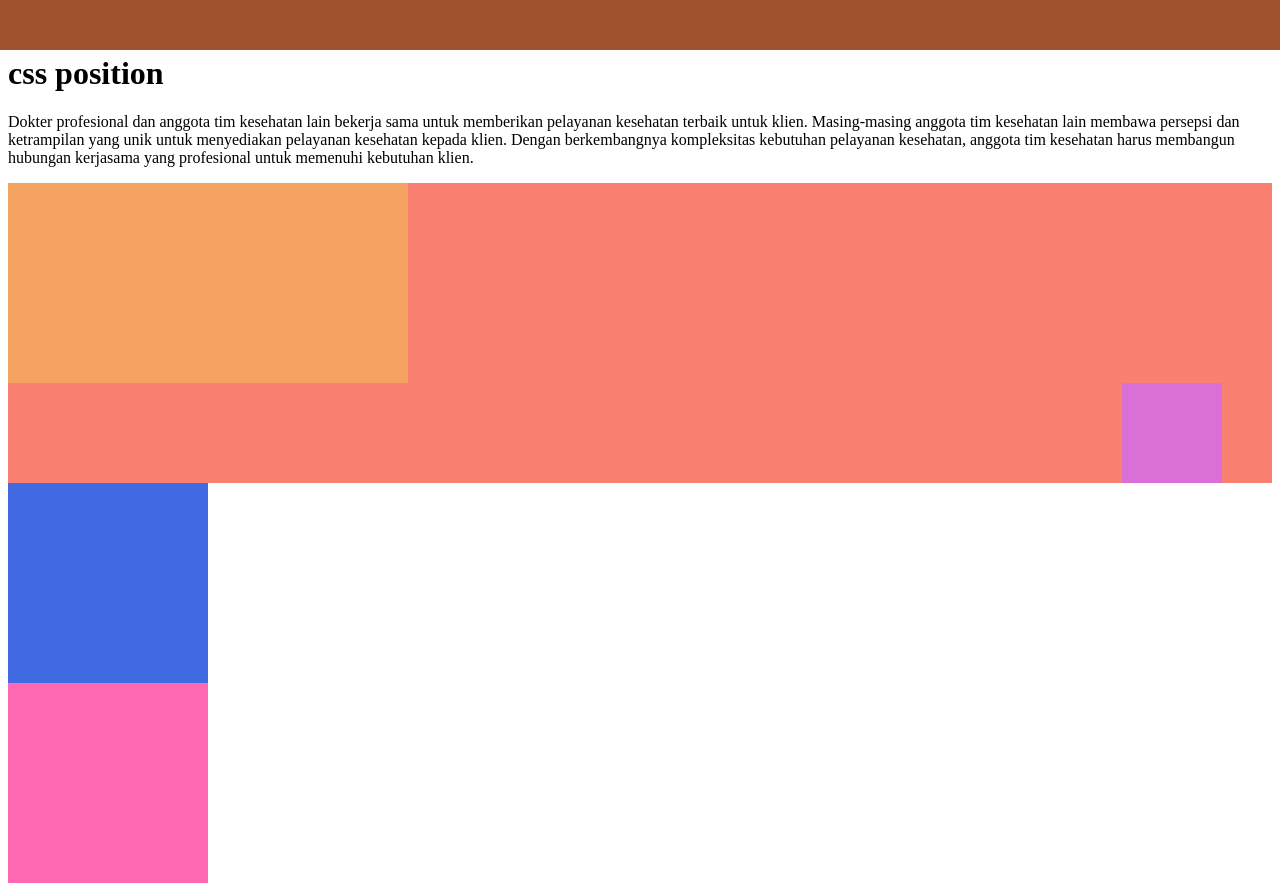
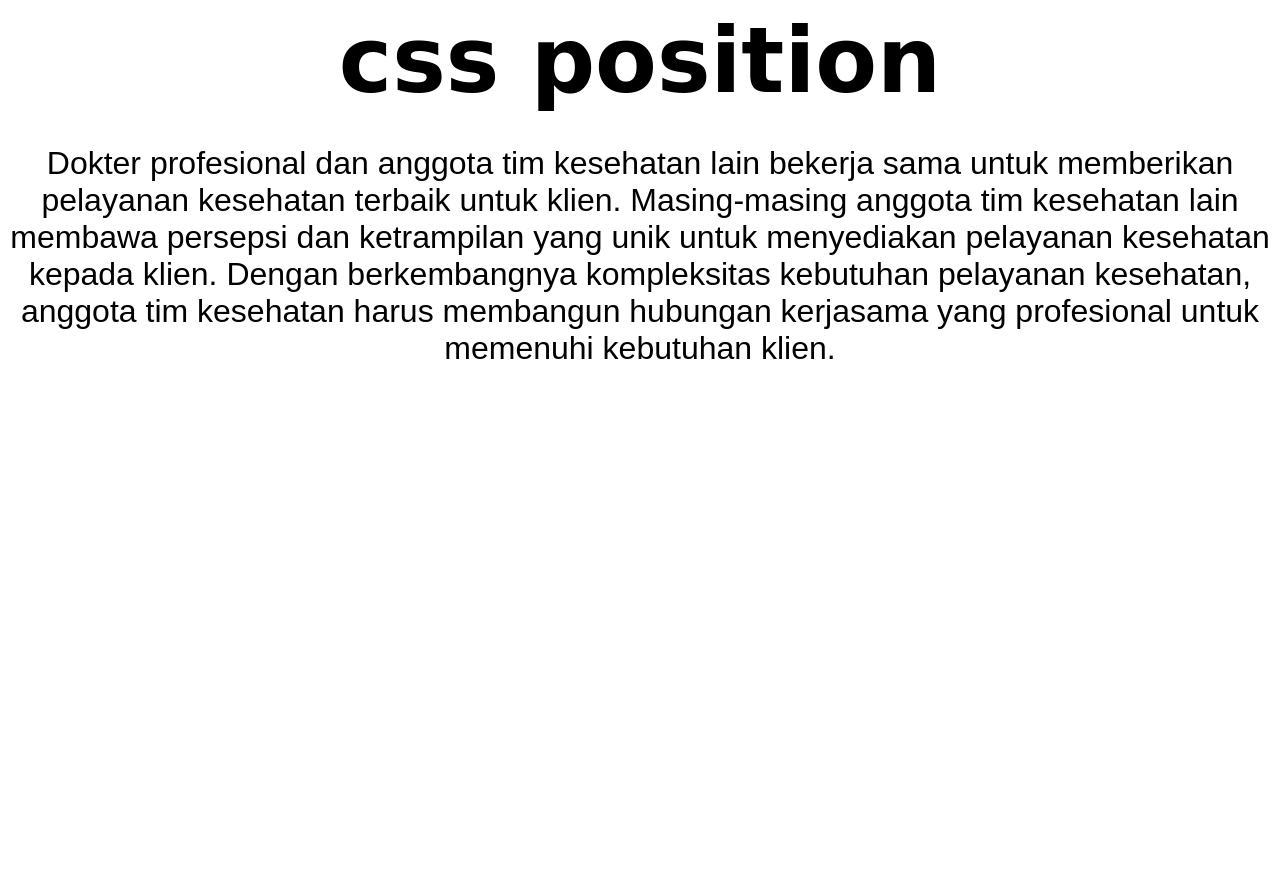
Before and after one commit to Katrine23/web_design2020-s11830003, a plain HTML site: page index.html in a window 1280 px wide. After the commit the page ends 800 px from the top, so only its background shows below. Drawn offline with Linux system fonts and the light colour scheme.

Commit message:
pertemuan 16

```diff
--- a/styles.css
+++ b/styles.css
@@ -1,45 +1,14 @@
+body {
+    font-family: 'Lobster', cursive;
+    font-size: 2em;
+    text-align: center;
+}
 h1{
-    margin-top: 55px;
+    font-family: 'Give You Glory', cursive;
+    font-size: 5.625rem;
+    width: 50%;
+    margin: 0 auto;
 }
-div.nav_fixed{
-    width: 100%;
-    height: 50px;
-    background-color: sienna;
-    position: fixed;
-    z-index: 1;
-    left: 0px;
-    top: 0px;
-
+p{
+font-family: 'Nunito', sans-serif;
 }
-
-div.container1{
-    background-color: salmon;
-    width: 100%;
-    height: 300px;
-    position: relative;
-}
-div.container2{
-    background-color: sandybrown;
-    width: 400px;
-    height: 200px;
-    position: sticky;
-    top: 50px;
-
-}
-div.box1{
-    width: 100px;
-    height: 100px;
-    background-color: orchid;
-    position: absolute;
-    right: 50px;
-}
-div.box2{
-    width: 200px;
-    height: 200px;
-    background-color: royalblue;
-}
-div.box3{
-    width: 200px;
-    height: 200px;
-    background-color: hotpink;
-}
```
Also changed, not shown: css font.html (added, +18 -0 lines).
